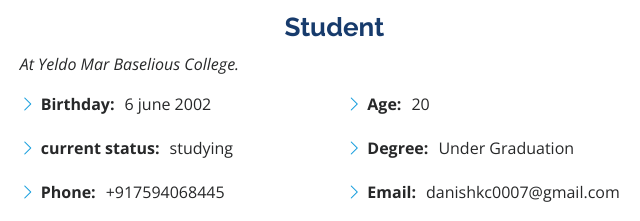
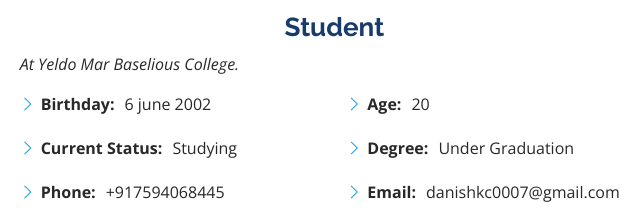
Before and after one commit to Danishkc/PersonalStaticWebsite, a plain HTML site: page index.html in a window 1280 px wide. Shown: the part 980-1201 px from the top of the page, 619-1259 px from the left. Drawn offline with nearby package versions, Linux system fonts and the light colour scheme.

Commit message:
again about updated

```diff
--- a/index.html
+++ b/index.html
@@ -96,7 +96,7 @@
               <div class="col-lg-6">
                 <ul>
                   <li><i class="bi bi-chevron-right"></i> <strong>Birthday:</strong> <span>6 june 2002</span></li>
-                  <li><i class="bi bi-chevron-right"></i> <strong>current status:</strong> <span>studying</span></li>
+                  <li><i class="bi bi-chevron-right"></i> <strong>Current Status:</strong> <span>Studying</span></li>
                   <li><i class="bi bi-chevron-right"></i> <strong>Phone:</strong> <span>+917594068445</span></li>
                   <li><i class="bi bi-chevron-right"></i> <strong>place:</strong> <span>Kondotty</span></li>
                 </ul>
```
